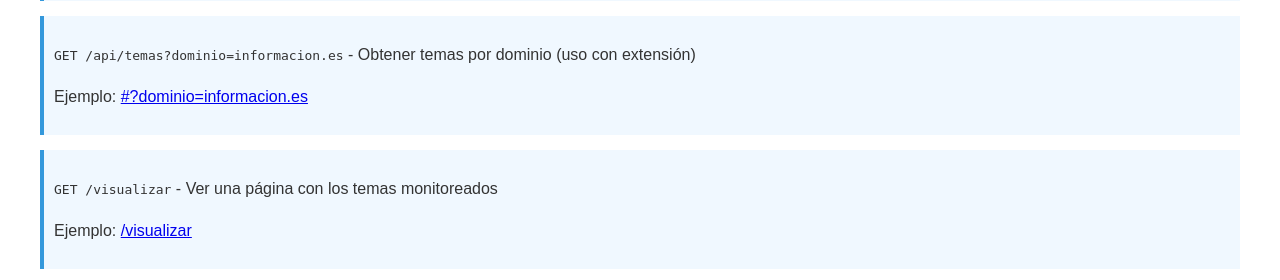
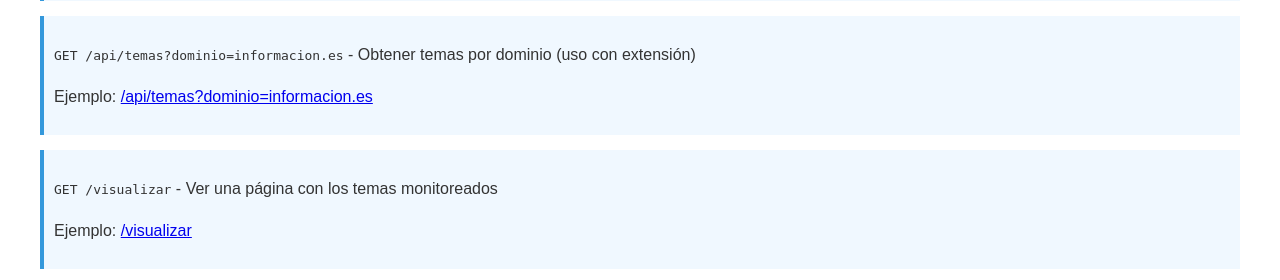
Before and after one commit to pespinosa87/extension, a Flask app: page / in a window 1280 px wide. Shown: the part 738-1018 px from the top of the page. Run offline with Flask 2, Linux system fonts and the light colour scheme.

Commit message:
Corregido último url_for a obtener_temas_flexibles

```diff
--- a/templates/index.html
+++ b/templates/index.html
@@ -29,7 +29,7 @@
 
     <div class="endpoint">
         <p><code>GET /api/temas?dominio=informacion.es</code> - Obtener temas por dominio (uso con extensión)</p>
-        <p>Ejemplo: <a href="{{ url_for('api.obtener_temas_por_dominio') }}?dominio=informacion.es">{{ url_for('api.obtener_temas_por_dominio') }}?dominio=informacion.es</a></p>
+        <p>Ejemplo: <a href="{{ url_for('api.obtener_temas_flexibles') }}?dominio=informacion.es">{{ url_for('api.obtener_temas_flexibles') }}?dominio=informacion.es</a></p>
     </div>
 
     <div class="endpoint">
```
